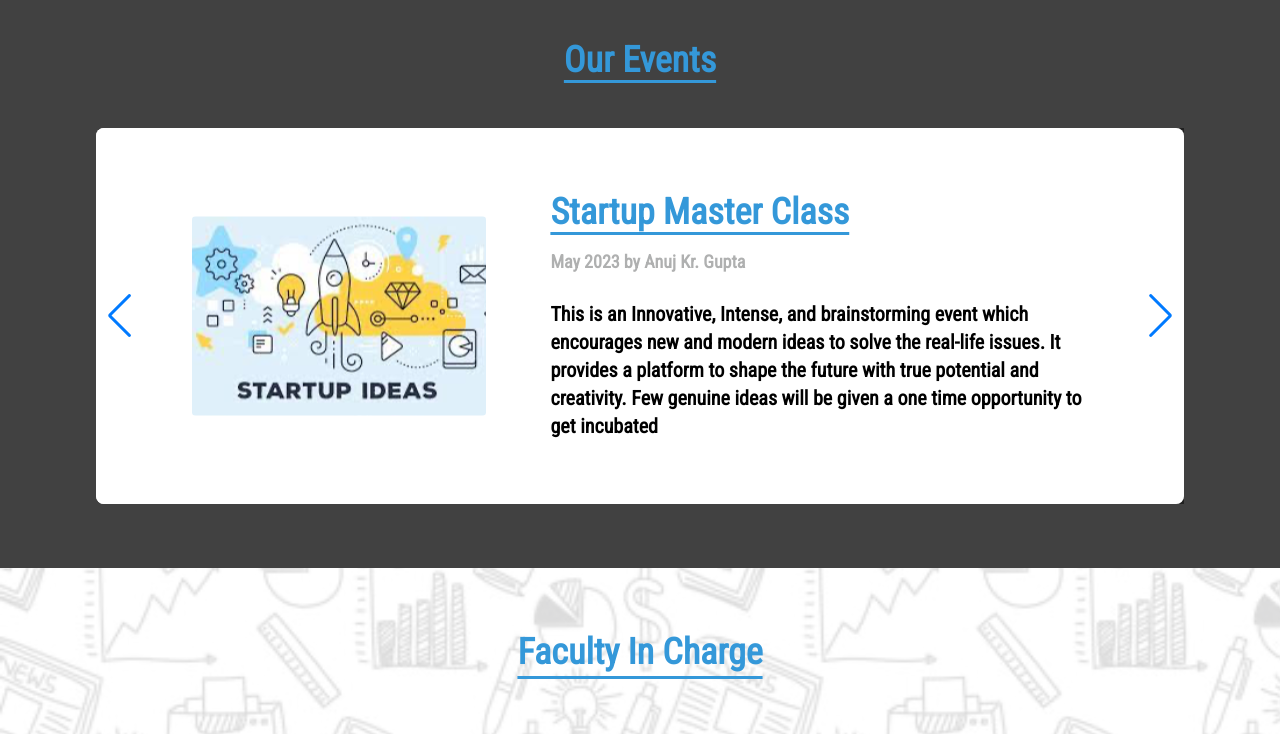
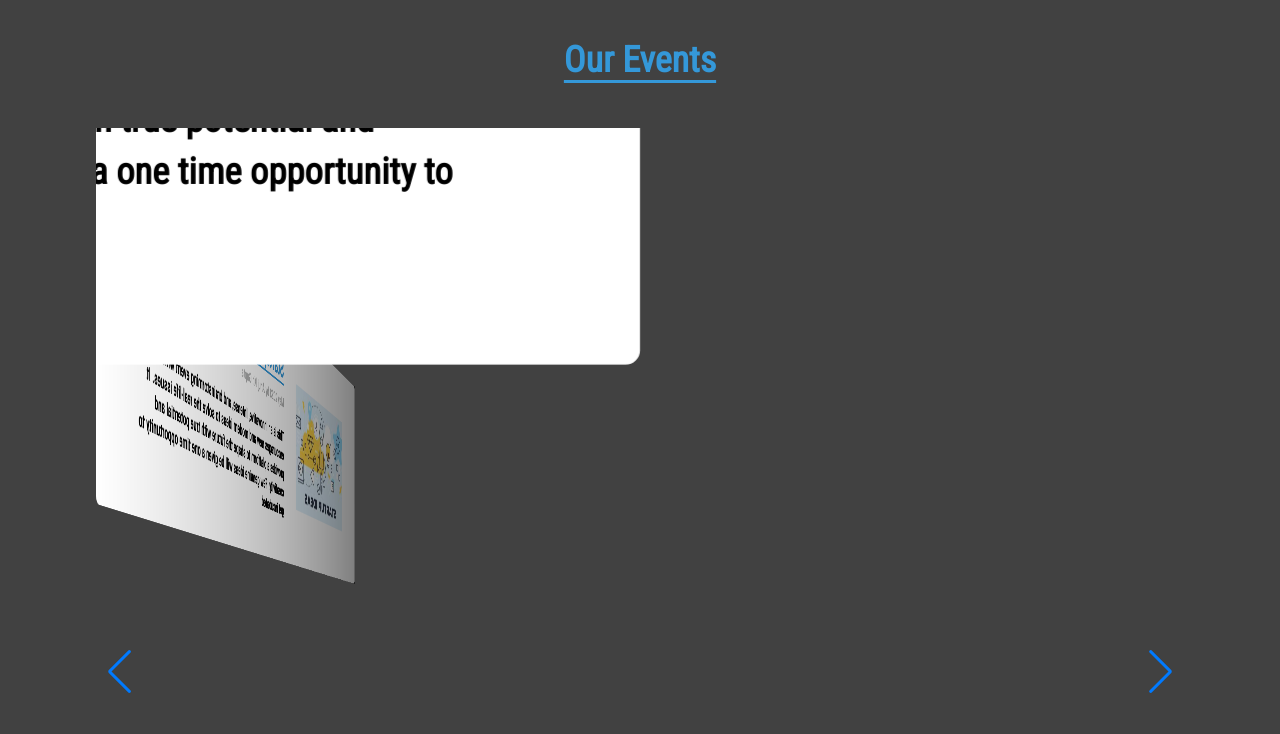
Before and after one commit to ecell-iiitr/official_website, a React (Vite) app: page / in a window 1280 px wide. Shown: the part 2460-3194 px from the top of the page. Built offline with nearby package versions, Linux system fonts and the light colour scheme; a web font is replaced by a local one.

Commit message:
swiper modified

```diff
--- a/src/components/Events.jsx
+++ b/src/components/Events.jsx
@@ -1,12 +1,15 @@
 import { Swiper, SwiperSlide } from 'swiper/react';
-import { EffectFlip, Autoplay, Navigation, Keyboard } from "swiper";
+import { EffectCube, Autoplay, Navigation, Keyboard } from "swiper";
 import 'swiper/css';
 import "swiper/css/navigation";
 import Slide from './EventSlide';
 
 const Events = () => {
   return (
-    <div id="events" className="bg-[#414141] scroll-m-12 py-8 sm:py-16 px-6 sm:px-12 lg:px-24">
+    <div
+      id="events"
+      className="bg-[#414141] scroll-m-12 py-8 sm:py-16 px-6 sm:px-12 lg:px-24"
+    >
       <h1 className="text-xl xs:text-2xl md:text-3xl lg:text-4xl pb-12 font-body text-center font-bold underline-offset-8 underline text-[#3498D9]">
         Our Events
       </h1>
@@ -16,7 +19,7 @@ const Events = () => {
         onSlideChange={() => console.log("slide change")}
         onSwiper={(swiper) => console.log(swiper)}
         centeredSlides={true}
-        effect={"flip"}
+        effect={"cube"}
         loop={true}
         autoplay={{
           delay: 5000,
@@ -24,14 +27,10 @@ const Events = () => {
         }}
         navigation={true}
         keyboard={true}
-        modules={[EffectFlip, Autoplay, Navigation, Keyboard]}
+        modules={[EffectCube, Autoplay, Navigation, Keyboard]}
       >
-        <SwiperSlide>
-          <Slide />
-        </SwiperSlide>
-        <SwiperSlide>
-          <Slide />
-        </SwiperSlide>
+        <SwiperSlide> <Slide /> </SwiperSlide>
+        <SwiperSlide> <Slide /> </SwiperSlide>
       </Swiper>
     </div>
   );
```
